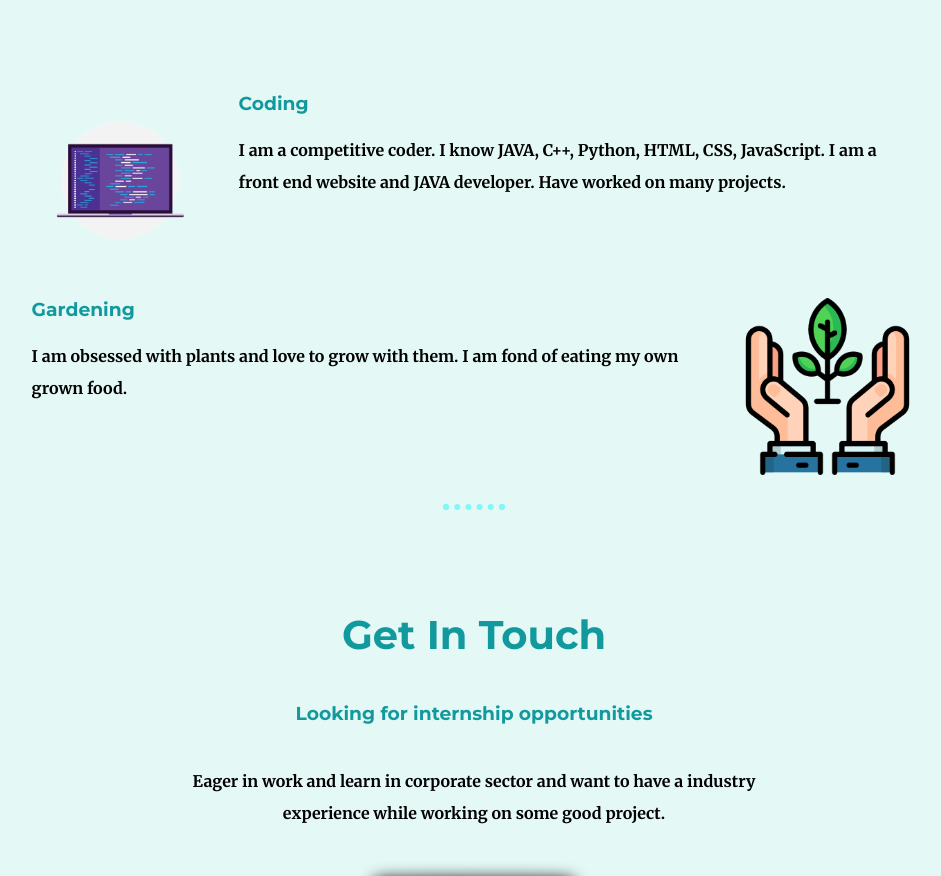
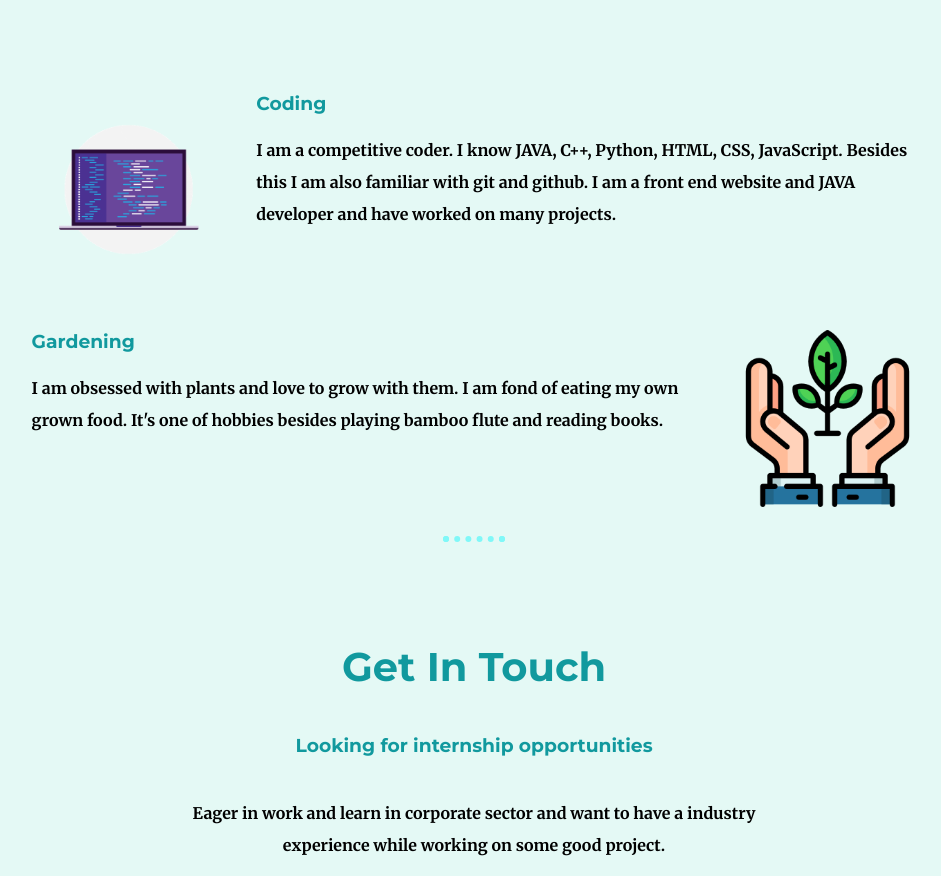
Before and after one commit to Kushagra-Keserwani/MyWebsite, a plain HTML site: page MySite/index.html in a window 1280 px wide. Shown: the part 1760-2636 px from the top of the page, without its empty margins (166-1107 px from the left). Drawn offline with Linux system fonts and the light colour scheme.

Commit message:
Text Updated

```diff
--- a/MySite/index.html
+++ b/MySite/index.html
@@ -31,15 +31,12 @@
             <img class="coding" src="images/giphy.gif" alt="">
             <!-- <div style="width:100%;height:0;padding-bottom:100%;position:relative;"><iframe src="https://giphy.com/embed/17b875GGvV9m9sLmNc" width="100%" height="100%" style="position:absolute" frameBorder="0" class="giphy-embed" allowFullScreen></iframe></div> -->
             <h3 style="text-align: left;">Coding</h3>
-            <p>I am a competitive coder. I know JAVA, C++, Python, HTML, CSS, JavaScript. I am a front end website and JAVA developer. Have worked on many projects.
-
-
-            </p>
+            <p>I am a competitive coder. I know JAVA, C++, Python, HTML, CSS, JavaScript. Besides this I am also familiar with git and github. I am a front end website and JAVA developer and have worked on many projects.</p>
           </div>
           <div class="skill-row">
             <img class="garden" src="images/plant.png" alt="">
             <h3 style="text-align: left;">Gardening</h3>
-            <p>I am obsessed with plants and love to grow with them. I am fond of eating my own grown food. </p>
+            <p>I am obsessed with plants and love to grow with them. I am fond of eating my own grown food. It's one of hobbies besides playing bamboo flute and reading books.</p>
           </div>
         </div>
         <hr>
--- a/MySite/style.css
+++ b/MySite/style.css
@@ -94,7 +94,7 @@ a:hover{
 }
 
 .coding{
-    width: 20%;
+    width: 22%;
 
     float: left;
     margin-right: 30px;
```
